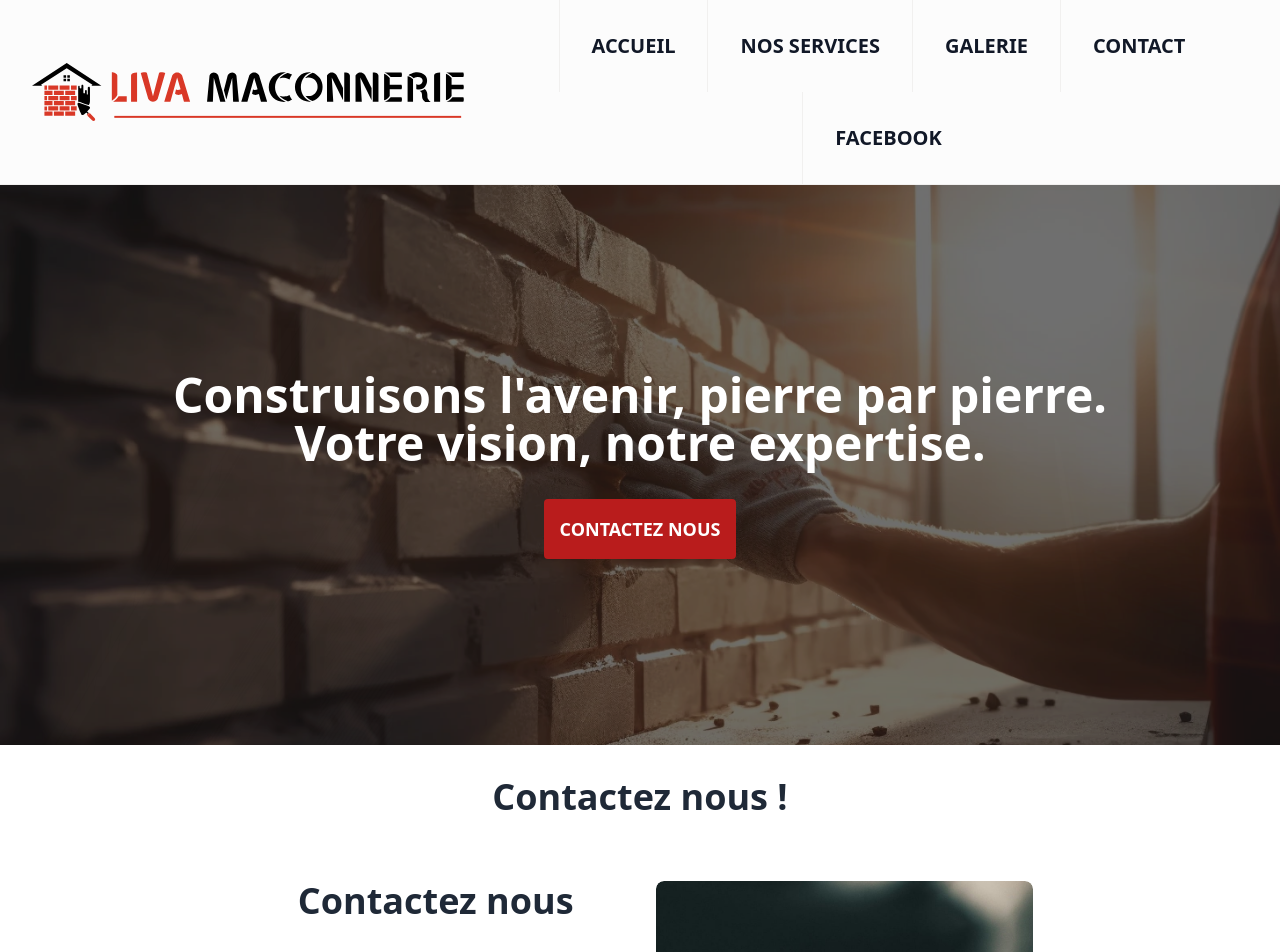
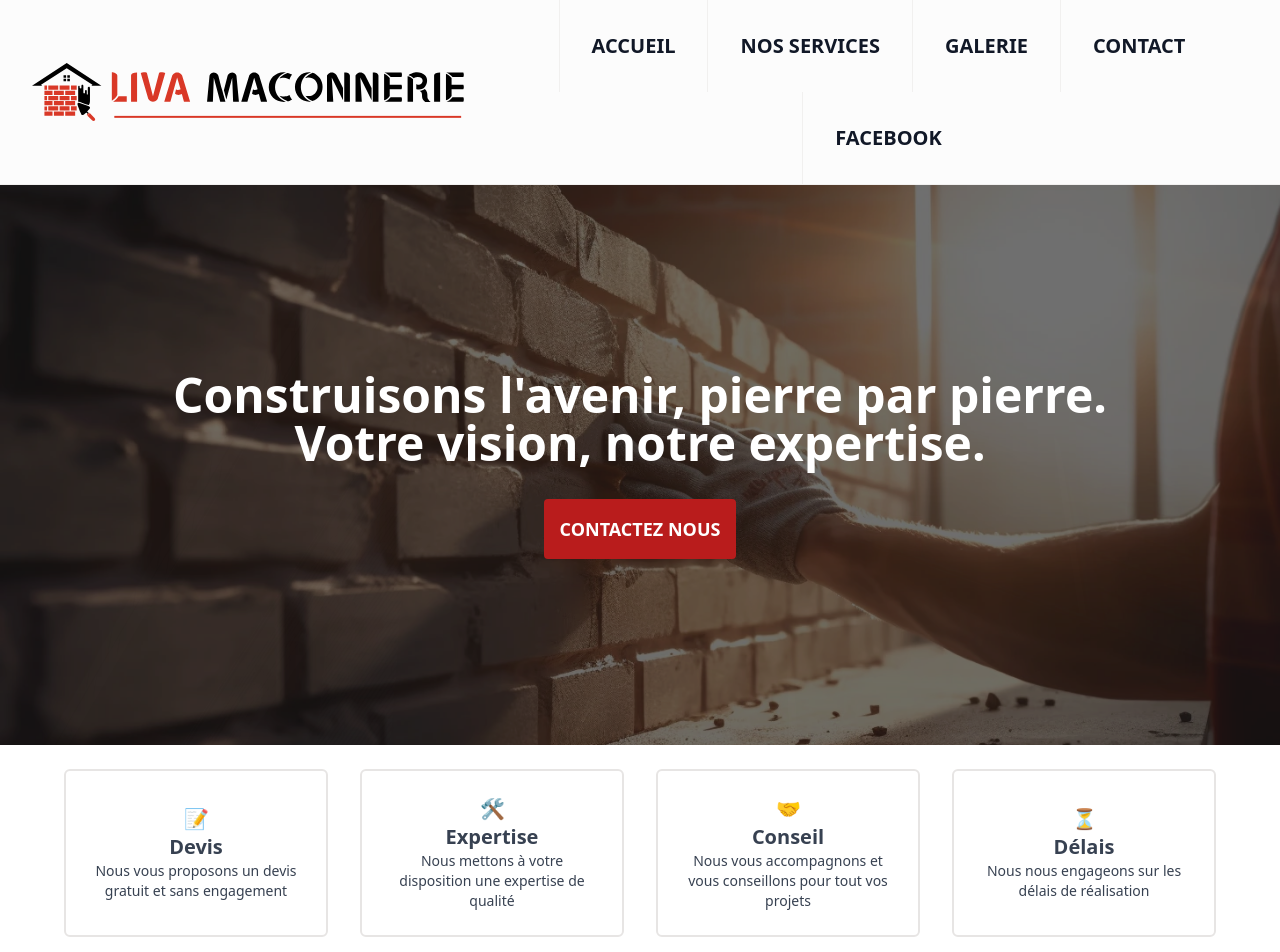
Before and after one commit to jordanlepera/liva, a Next.js app: page / in a window 1280 px wide. Shown: the top 952 px of the page. Built offline with nearby package versions, Linux system fonts and the light colour scheme.

Commit message:
feat(Home page): add a new features block on the home page
this new feature include a feature component that describe a feature inn a glance, and a features
component that embed multiple features in a grid

```diff
--- /dev/null
+++ b/src/components/feature/Feature.tsx
@@ -0,0 +1,19 @@
+import React from 'react';
+
+type FeatureProps = {
+  title: string;
+  icon: string;
+  description: string;
+};
+
+const Feature: React.FC<FeatureProps> = ({ title, icon, description }) => {
+  return (
+    <div className="flex size-full flex-col items-center justify-center rounded-md border-2 border-stone-200 p-6 text-center transition-all duration-200 hover:bg-stone-100">
+      <div>{icon}</div>
+      <div className="font-bold">{title}</div>
+      <div className="text-sm">{description}</div>
+    </div>
+  );
+};
+
+export { Feature };
--- /dev/null
+++ b/src/components/features/Features.tsx
@@ -0,0 +1,44 @@
+import React from 'react';
+
+import { Feature } from '@/components/feature/Feature';
+
+const featureList = [
+  {
+    icon: '📝',
+    title: 'Devis',
+    description: 'Nous vous proposons un devis gratuit et sans engagement',
+  },
+  {
+    icon: '🛠',
+    title: 'Expertise',
+    description: 'Nous mettons à votre disposition une expertise de qualité',
+  },
+  {
+    icon: '🤝',
+    title: 'Conseil',
+    description:
+      'Nous vous accompagnons et vous conseillons pour tout vos projets',
+  },
+  {
+    icon: '⏳',
+    title: 'Délais',
+    description: 'Nous nous engageons sur les délais de réalisation',
+  },
+];
+
+const Features = () => (
+  <div className="m-auto mt-6 w-[90%]">
+    <div className="grid gap-8 sm:grid-cols-1 md:grid-cols-2 lg:grid-cols-4">
+      {featureList.map((feature) => (
+        <Feature
+          key={feature.title}
+          title={feature.title}
+          icon={feature.icon}
+          description={feature.description}
+        />
+      ))}
+    </div>
+  </div>
+);
+
+export { Features };
--- a/src/pages/index.tsx
+++ b/src/pages/index.tsx
@@ -1,4 +1,5 @@
 import Contact from '@/components/contact/Contact';
+import { Features } from '@/components/features/Features';
 import { Hero } from '@/components/hero/Hero';
 import { Meta } from '@/layouts/Meta';
 import { Main } from '@/templates/Main';
@@ -13,14 +14,8 @@ const Index = () => (
     }
   >
     <Hero />
-    <main className="flex flex-col items-center justify-center bg-white p-8">
-      <section id="contact_index">
-        <h1 className="mb-8 text-center text-4xl font-bold text-gray-800">
-          Contactez nous !
-        </h1>
-        <Contact />
-      </section>
-    </main>
+    <Features />
+    <Contact />
   </Main>
 );
 
```
